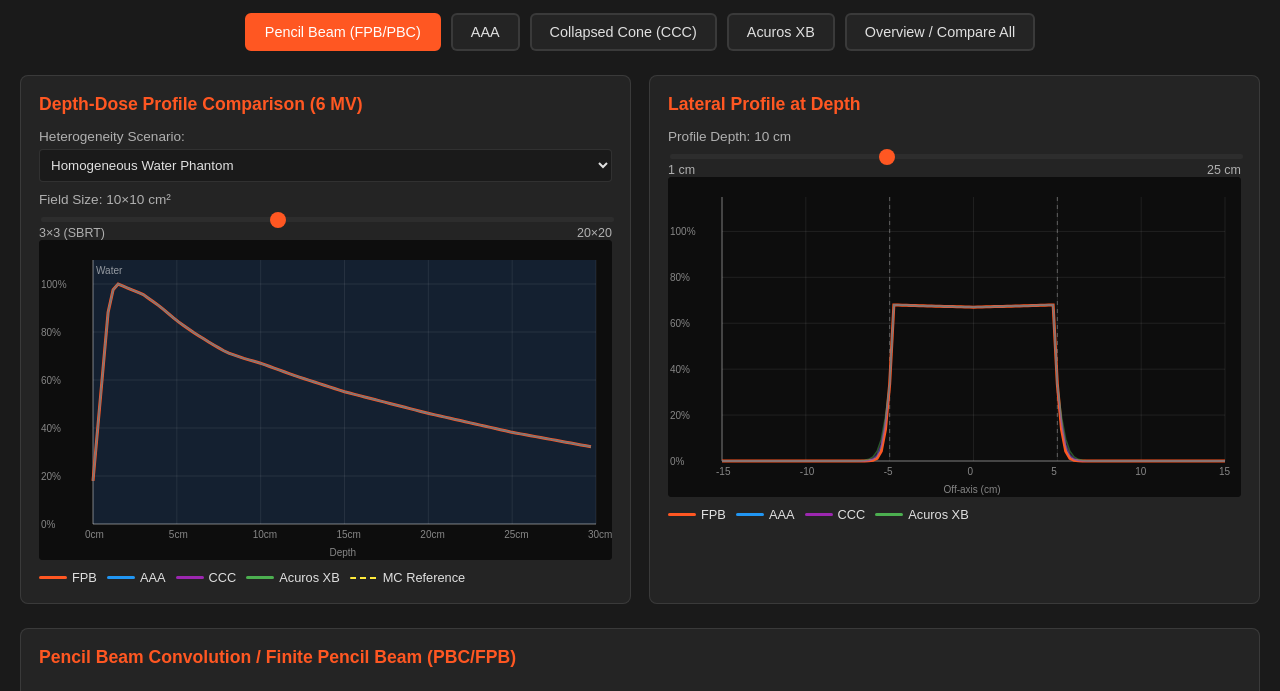
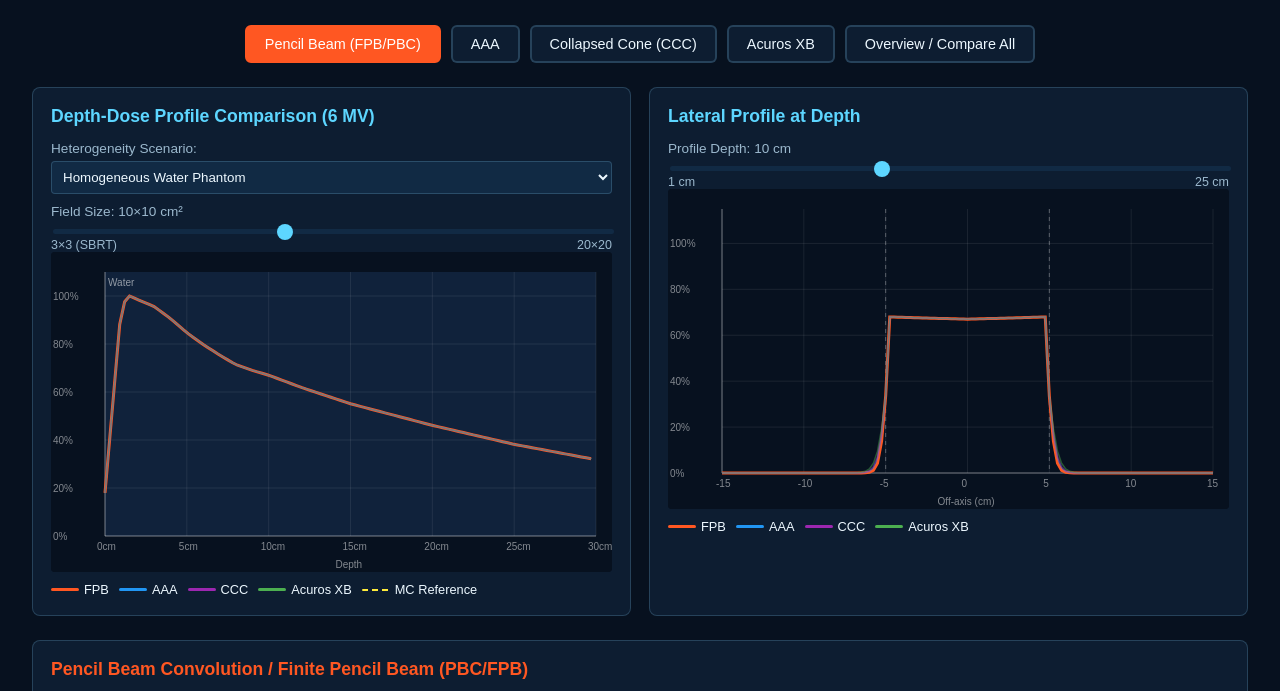
Before and after one commit to Mighty-Raindeer/Mighty-Raindeer.github.io, a website: page modules/tools/FPB-AAA-AXB.html in a window 1280 px wide. Shown: the part 178-869 px from the top of the page. Drawn offline with Linux system fonts and the light colour scheme.

Commit message:
Align dose algorithm, technique, and TG51 tools with the site color theme.
Co-authored-by: Cursor <cursoragent@cursor.com>

```diff
--- a/modules/tools/FPB-AAA-AXB.html
+++ b/modules/tools/FPB-AAA-AXB.html
@@ -7,14 +7,14 @@
     <meta name="description" content="Accurate comparison of radiation dose calculation algorithms: Pencil Beam, AAA, Collapsed Cone, and Acuros XB. Based on published literature and AAPM reports.">
     <style>
         :root {
-            --bg-primary: #1a1a1a;
-            --bg-secondary: #242424;
-            --bg-card: #2d2d2d;
-            --text-primary: #e0e0e0;
-            --text-secondary: #b0b0b0;
-            --accent-primary: #ff5722;
-            --accent-hover: #f4511e;
-            --border-color: rgba(255,255,255,0.1);
+            --bg-primary: #07111f;
+            --bg-secondary: #0d1d31;
+            --bg-card: #112a44;
+            --text-primary: #edf8ff;
+            --text-secondary: #9bb8cd;
+            --accent-primary: #5dd6ff;
+            --accent-hover: #9ae8ff;
+            --border-color: rgba(142, 213, 255, 0.2);
             --col-fpb:    #ff5722;
             --col-aaa:    #2196f3;
             --col-ccc:    #9c27b0;
@@ -23,7 +23,7 @@
         }
         * { box-sizing: border-box; }
         body {
-            margin: 0; padding: 20px;
+            margin: 0; padding: 2rem;
             background: var(--bg-primary);
             color: var(--text-primary);
             font-family: 'Montserrat', sans-serif;
@@ -70,7 +70,7 @@
         /* Canvas */
         .canvas-wrap {
             position: relative; width: 100%; height: 320px;
-            background: #0d0d0d; border-radius: 4px; overflow: hidden;
+            background: var(--bg-primary); border-radius: 4px; overflow: hidden;
         }
         canvas { position: absolute; top: 0; left: 0; }
 
@@ -78,7 +78,7 @@
         .controls label { font-size: 0.85rem; color: var(--text-secondary); }
         select, input[type=range] { width: 100%; margin-top: 4px; }
         select {
-            padding: 7px; background: var(--bg-primary);
+            padding: 7px; background: var(--bg-card);
             color: var(--text-primary); border: 1px solid var(--border-color);
             border-radius: 4px;
         }
@@ -180,6 +180,10 @@
         @media (max-width: 900px) {
             .vis-grid { grid-template-columns: 1fr; }
             .detail-grid { grid-template-columns: 1fr; }
+        }
+
+        @media (max-width: 768px) {
+            body { padding: 1rem; }
         }
     </style>
 </head>
@@ -861,7 +865,7 @@ function drawPDD() {
     function toY(dose) { return PAD_T + plotH - (dose / maxDose) * plotH; }
 
     // Background
-    ctx.fillStyle = '#0d0d0d';
+    ctx.fillStyle = '#07111f';
     ctx.fillRect(0, 0, W, H);
 
     // Material layer bands
@@ -957,7 +961,7 @@ function drawProfile() {
     function toX(x)    { return PAD_L + ((x + xMax) / (2 * xMax)) * plotW; }
     function toY(dose) { return PAD_T + plotH - (dose / yMax) * plotH; }
 
-    ctx.fillStyle = '#0d0d0d';
+    ctx.fillStyle = '#07111f';
     ctx.fillRect(0, 0, W, H);
 
     // Grid
```
Also changed, not shown: modules/tools/TG51.html (+15 -11 lines), modules/tools/technique.html (+17 -12 lines).
